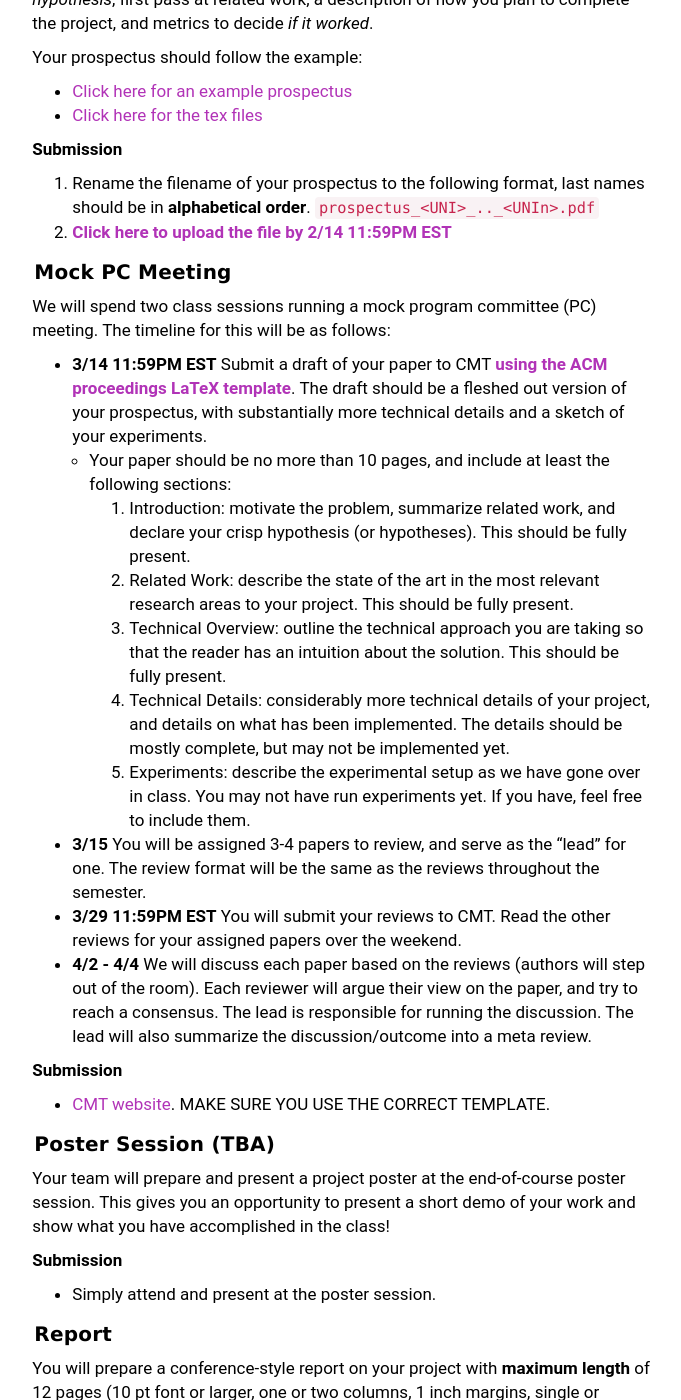
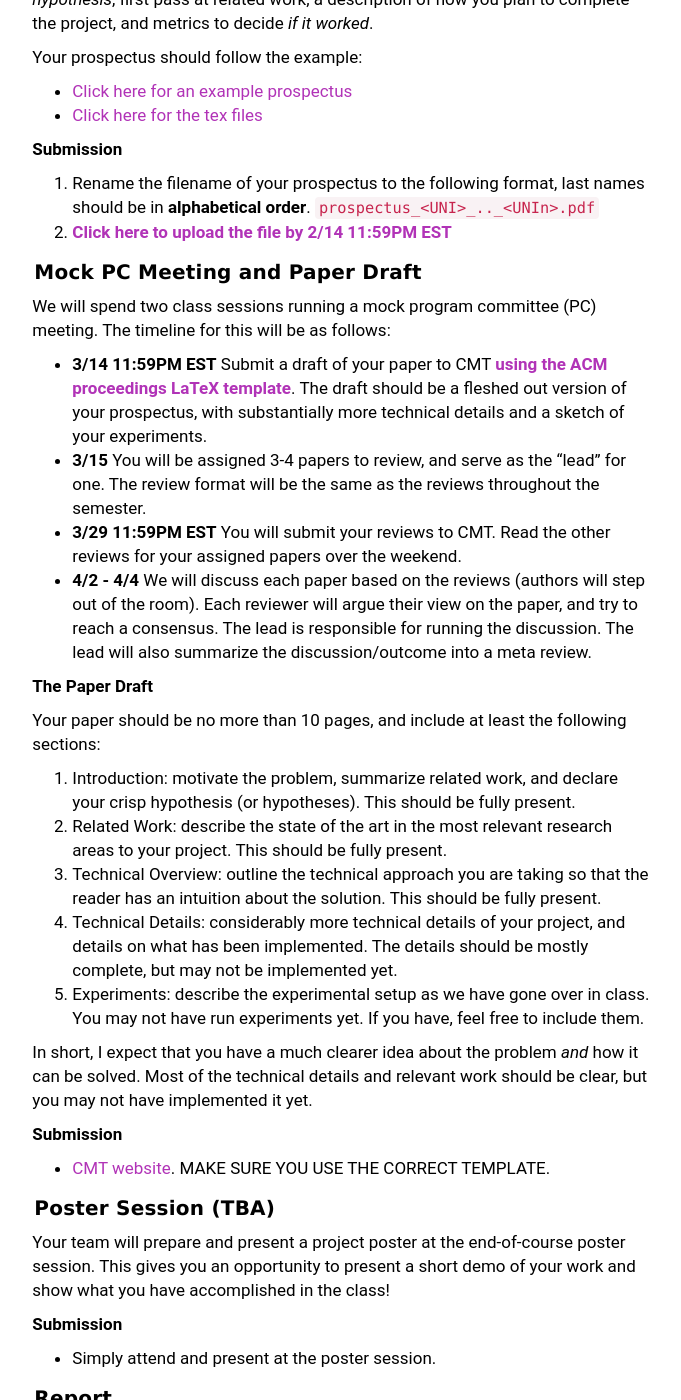
Before and after one commit to wzao1515/w6113.github.io, a Jekyll site: the page built from projects.md, in a window 1280 px wide and 1400 px high, scrolled down 840 px. Shown: the whole window, without its empty margins (292-973 px from the left). Built offline with Jekyll 4.4.1, drawn with Linux system fonts in a browser that asks for light colours.

Commit message:
updated website

```diff
--- a/projects.md
+++ b/projects.md
@@ -68,20 +68,26 @@ Your prospectus should follow the example:
 
 
 <a name="midpoint"></a>
-#### Mock PC Meeting
+#### Mock PC Meeting and Paper Draft
 
 We will spend two class sessions running a mock program committee (PC) meeting.  The timeline for this will be as follows:
 
 * **3/14 11:59PM EST** Submit a draft of your paper to CMT **[using the ACM proceedings LaTeX template](https://www.acm.org/publications/proceedings-template)**.   The draft should be a fleshed out version of your prospectus, with substantially more technical details and a sketch of your experiments.
-  * Your paper should be no more than 10 pages, and include at least the following sections:
-    1. Introduction: motivate the problem, summarize related work, and declare your crisp hypothesis (or hypotheses).  This should be fully present.
-    2. Related Work: describe the state of the art in the most relevant research areas to your project.  This should be fully present.
-    3. Technical Overview: outline the technical approach you are taking so that the reader has an intuition about the solution.  This should be fully present.
-    4. Technical Details: considerably more technical details of your project, and details on what has been implemented.  The details should be mostly complete, but may not be implemented yet.
-    5. Experiments: describe the experimental setup as we have gone over in class.  You may not have run experiments yet.  If you have, feel free to include them.
 * **3/15** You will be assigned 3-4 papers to review, and serve as the "lead" for one.  The review format will be the same as the reviews throughout the semester.
 * **3/29 11:59PM EST** You will submit your reviews to CMT.   Read the other reviews for your assigned papers over the weekend.
 * **4/2 - 4/4** We will discuss each paper based on the reviews (authors will step out of the room).  Each reviewer will argue their view on the paper, and try to reach a consensus.  The lead is responsible for running the discussion.   The lead will also summarize the discussion/outcome into a meta review.
+
+**The Paper Draft**
+
+Your paper should be no more than 10 pages, and include at least the following sections:
+
+1. Introduction: motivate the problem, summarize related work, and declare your crisp hypothesis (or hypotheses).  This should be fully present.
+2. Related Work: describe the state of the art in the most relevant research areas to your project.  This should be fully present.
+3. Technical Overview: outline the technical approach you are taking so that the reader has an intuition about the solution.  This should be fully present.
+4. Technical Details: considerably more technical details of your project, and details on what has been implemented.  The details should be mostly complete, but may not be implemented yet.
+5. Experiments: describe the experimental setup as we have gone over in class.  You may not have run experiments yet.  If you have, feel free to include them.
+
+In short, I expect that you have a much clearer idea about the problem _and_ how it can be solved.  Most of the technical details and relevant work should be clear, but you may not have implemented it yet.
 
 **Submission**
 
```
